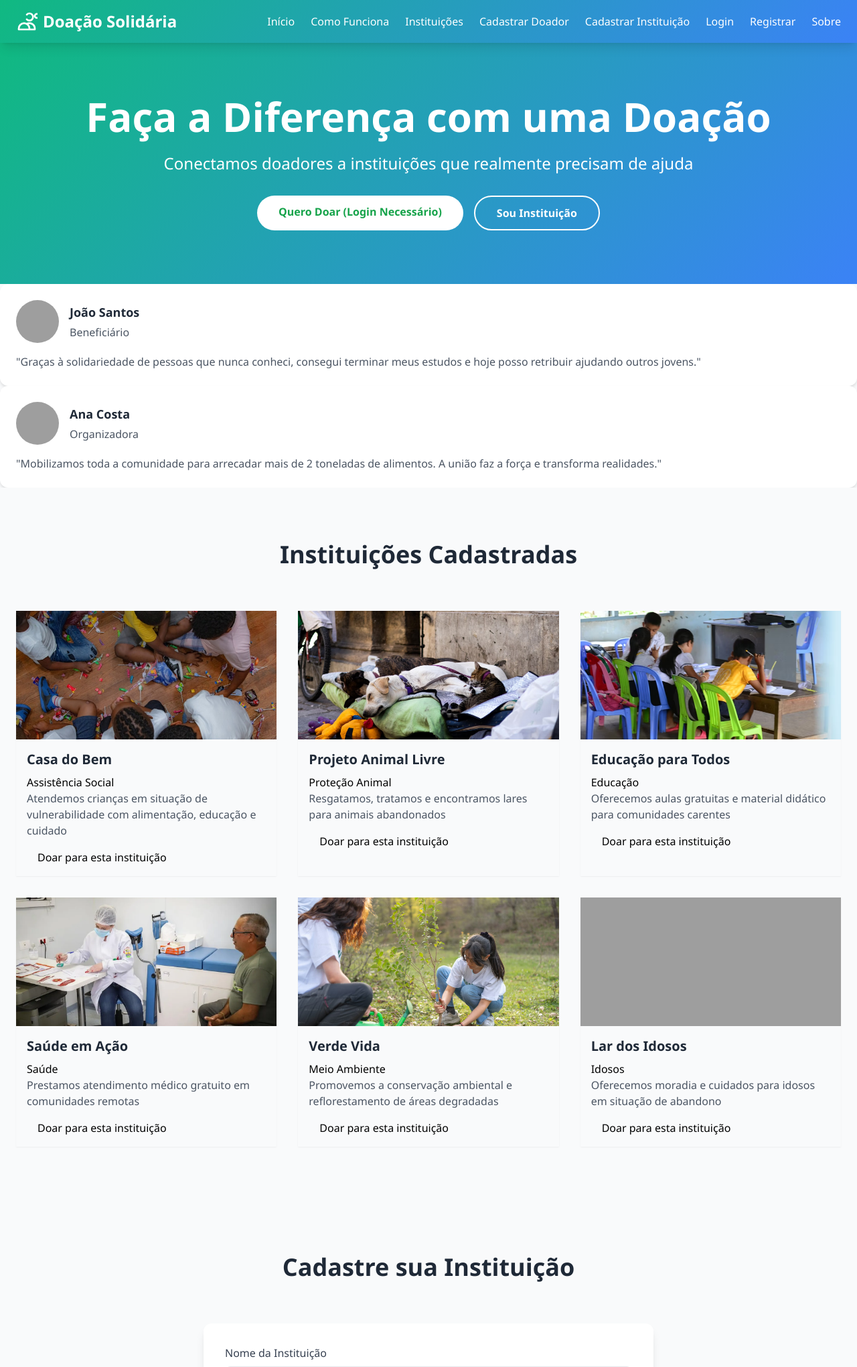
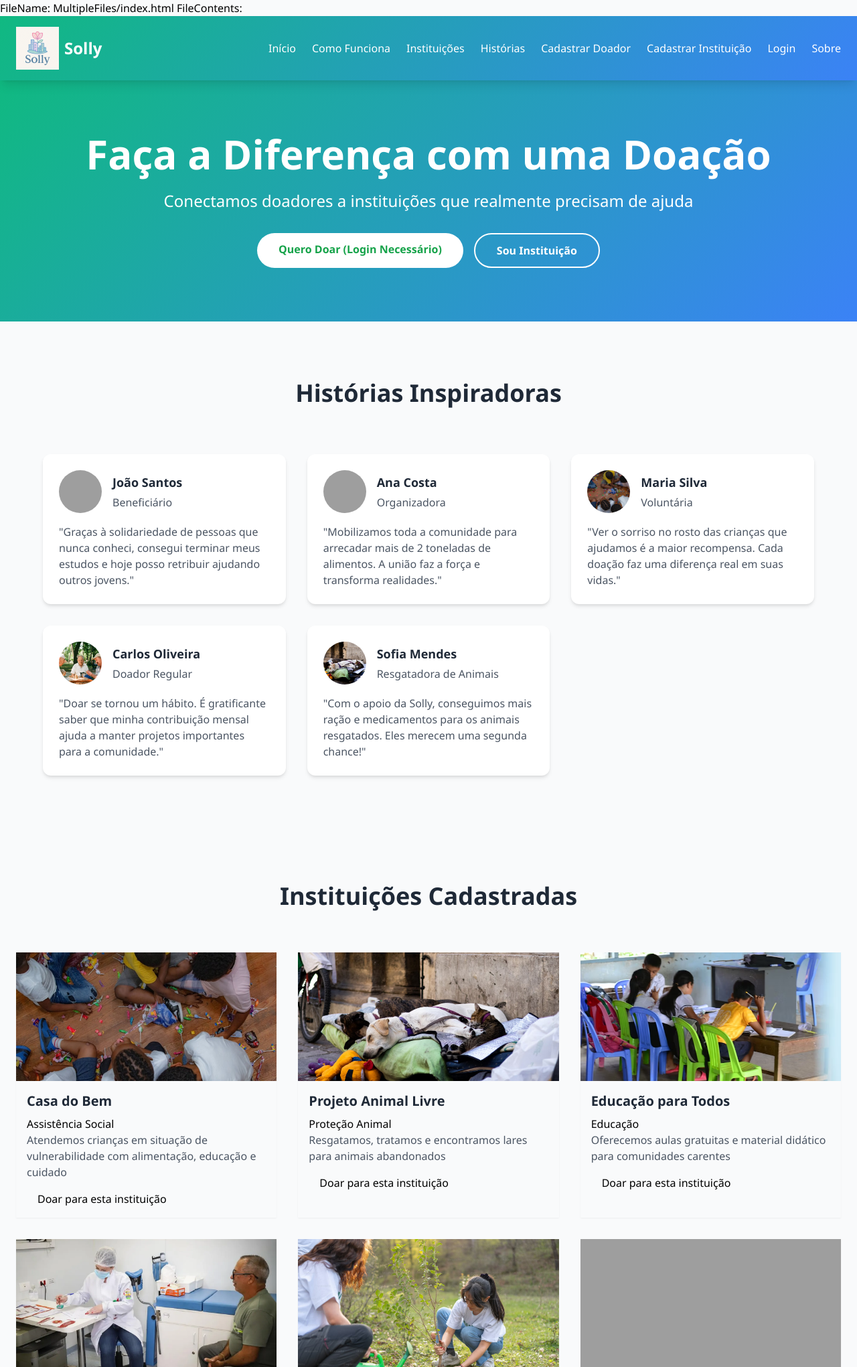
Before and after one commit to anacarolinetrajano/SolidariedadeEmA-o, a Django app: page / in a window 1280 px wide. Shown: the top 2041 px of the page at 67% size. Run offline with Django 4.2, Linux system fonts and the light colour scheme; some libraries are stand-ins or nearby versions; grey boxes are pictures that could not be loaded.

Commit message:
Tiramos print da tela

```diff
--- a/paginasweb/templates/paginasweb/index.html
+++ b/paginasweb/templates/paginasweb/index.html
@@ -1,4 +1,5 @@
-{# FileName: MultipleFiles/index.html #}
+FileName: MultipleFiles/index.html
+FileContents: {# FileName: MultipleFiles/index.html #}
 {% load static %}
 
 
@@ -17,15 +18,14 @@
         <nav class="container mx-auto px-6 py-4">
             <div class="flex justify-between items-center">
              <div class="text-2xl font-bold flex items-center">
-                    <svg class="w-8 h-8 mr-2" fill="none" stroke="currentColor" viewBox="0 0 24 24">
-                        <path stroke-linecap="round" stroke-linejoin="round" stroke-width="2" d="M12 4.354a4 4 0 110 5.292M15 21H3v-1a6 6 0 0112 0v1zm0 0h6v-1a6 6 0 00-9-5.197m13.5-9a2.25 2.25 0 11-4.5 0 2.25 2.25 0 014.5 0z"></path>
-                    </svg>
-                    Doação Solidária
+            <img src="{% static 'img/Solly.png' %}" alt="Solly Logo" class="w-16 h-16 mr-2" />
+                Solly
     </div>
                 <div class="hidden md:flex space-x-6">
                     <a href="#inicio" class="hover:text-gray-200 transition-colors">Início</a>
                     <a href="#como-funciona" class="hover:text-gray-200 transition-colors">Como Funciona</a>
                     <a href="#instituicoes" class="hover:text-gray-200 transition-colors">Instituições</a>
+                    <a href="#historias-inspiradoras" class="hover:text-gray-200 transition-colors">Histórias</a> {# ADDED: Link to new stories section #}
 
                     {# --- START MODIFICATION --- #}
                     {# Links que devem estar sempre visíveis #}
@@ -34,7 +34,7 @@
 
                     {% if user.is_authenticated %}
                         <a href="{% url 'cadastrar-doacao' %}" class="hover:text-gray-200 transition-colors">Fazer Doação</a>
-                        <a href="{% url 'minhas-doacoes' %}" class="hover:text-gray-200 transition-colors">Minhas Doações</a>
+                        <a href="{% url 'doacaoList' %}" class="hover:text-gray-200 transition-colors">Minhas Doações</a>
                         <a href="{% url 'doadorList' %}" class="hover:text-gray-200 transition-colors">Meus Doadores</a>
                         <a href="{% url 'instituicaoList' %}" class="hover:text-gray-200 transition-colors">Minhas Instituições</a>
                         <a href="{% url 'historias-inspiradorasList' %}" class="hover:text-gray-200 transition-colors">Minhas Histórias</a>
@@ -42,7 +42,6 @@
                         <a href="{% url 'sair' %}" class="hover:text-gray-200 transition-colors">Sair ({{ user.username }})</a>
                     {% else %}
                         <a href="{% url 'login' %}" class="hover:text-gray-200 transition-colors">Login</a>
-                        <a href="{% url 'registrar' %}" class="hover:text-gray-200 transition-colors">Registrar</a>
                     {% endif %}
                     {# --- END MODIFICATION --- #}
 
@@ -78,7 +77,11 @@
         </div>
     </section>
 
-  </div>
+    {# ADDED: New section for Inspirational Stories #}
+    <section id="historias-inspiradoras" class="stories">
+        <div class="container mx-auto px-6">
+            <h2 class="section-title">Histórias Inspiradoras</h2>
+            <div class="story-cards">
                 <div class="story-card">
                     <div class="story-header">
                         <img src="https://storage.googleapis.com/workspace-0f70711f-8b4e-4d94-86f1-2a93ccde5887/image/0e363574-18c7-4f82-ab72-e8c4acbebba7.png" alt="João Santos - Beneficiário de programa de alimentação comunitária" class="story-avatar" />
@@ -99,6 +102,36 @@
                     </div>
                     <p>"Mobilizamos toda a comunidade para arrecadar mais de 2 toneladas de alimentos. A união faz a força e transforma realidades."</p>
                 </div>
+                <div class="story-card">
+                    <div class="story-header">
+                        <img src="{% static 'img/crianças.jpg' %}" alt="Maria Silva - Voluntária" class="story-avatar" />
+                        <div>
+                            <h4>Maria Silva</h4>
+                            <p>Voluntária</p>
+                        </div>
+                    </div>
+                    <p>"Ver o sorriso no rosto das crianças que ajudamos é a maior recompensa. Cada doação faz uma diferença real em suas vidas."</p>
+                </div>
+                <div class="story-card">
+                    <div class="story-header">
+                        <img src="{% static 'img/idoso.jpg' %}" alt="Carlos Oliveira - Doador Regular" class="story-avatar" />
+                        <div>
+                            <h4>Carlos Oliveira</h4>
+                            <p>Doador Regular</p>
+                        </div>
+                    </div>
+                    <p>"Doar se tornou um hábito. É gratificante saber que minha contribuição mensal ajuda a manter projetos importantes para a comunidade."</p>
+                </div>
+                <div class="story-card">
+                    <div class="story-header">
+                        <img src="{% static 'img/animais.jpg' %}" alt="Sofia Mendes - Resgatadora de Animais" class="story-avatar" />
+                        <div>
+                            <h4>Sofia Mendes</h4>
+                            <p>Resgatadora de Animais</p>
+                        </div>
+                    </div>
+                    <p>"Com o apoio da Solly, conseguimos mais ração e medicamentos para os animais resgatados. Eles merecem uma segunda chance!"</p>
+                </div>
             </div>
         </div>
     </section>
@@ -113,11 +146,35 @@
         </div>
     </section>
 
-    {# --- START MODIFICATION: REMOVED DONATION SECTION FROM INDEX --- #}
-    {# The donation form will now be on the 'cadastrar-doacao' page, which requires login #}
-    {# <section id="doar" class="py-20 bg-white"> ... </section> #}
-    {# --- END MODIFICATION --- #}
-
+    {# ADDED: New section for Doador Registration #}
+    <section id="cadastrar-doador-section" class="py-20 bg-white">
+        <div class="container mx-auto px-6">
+            <h2 class="text-3xl md:text-4xl font-bold text-center text-gray-800 mb-16">Cadastre-se como Doador</h2>
+            <div class="max-w-2xl mx-auto bg-gray-50 rounded-xl shadow-lg p-8">
+                <form id="doador-form">
+                    <div class="mb-6">
+                        <label for="doador-nome" class="block text-gray-700 mb-2">Nome Completo</label>
+                        <input type="text" id="doador-nome" class="w-full px-4 py-3 border rounded-lg focus:ring-2 focus:ring-green-500 focus:border-transparent" placeholder="Seu nome completo" required>
+                    </div>
+                    <div class="mb-6">
+                        <label for="doador-telefone" class="block text-gray-700 mb-2">Telefone</label>
+                        <input type="tel" id="doador-telefone" class="w-full px-4 py-3 border rounded-lg focus:ring-2 focus:ring-green-500 focus:border-transparent" placeholder="(XX) XXXXX-XXXX" required>
+                    </div>
+                    <div class="mb-6">
+                        <label for="doador-cidade" class="block text-gray-700 mb-2">Cidade</label>
+                        <input type="text" id="doador-cidade" class="w-full px-4 py-3 border rounded-lg focus:ring-2 focus:ring-green-500 focus:border-transparent" placeholder="Sua cidade" required>
+                    </div>
+                    <div class="mb-6">
+                        <label for="doador-email" class="block text-gray-700 mb-2">Email</label>
+                        <input type="email" id="doador-email" class="w-full px-4 py-3 border rounded-lg focus:ring-2 focus:ring-green-500 focus:border-transparent" placeholder="seu.email@exemplo.com" required>
+                    </div>
+                    <button type="submit" class="w-full bg-green-600 text-white py-3 px-6 rounded-lg font-semibold hover:bg-green-700 transition-colors">
+                        Cadastrar Doador
+                    </button>
+                </form>
+            </div>
+        </div>
+    </section>
 
     <!-- Register Institution -->
     {# Esta seção pode ser removida se você preferir usar apenas o link no cabeçalho #}
@@ -173,7 +230,7 @@
         <div class="container mx-auto px-6">
             <div class="grid md:grid-cols-4 gap-8">
                 <div>
-                    <h3 class="text-xl font-bold mb-4">Doação Solidária</h3>
+                    <h3 class="text-xl font-bold mb-4">Solly {# MODIFIED: Changed logo name to Solly #}</h3>
                     <p class="text-gray-400">Conectando pessoas que querem ajudar com instituições que precisam de apoio.</p>
                 </div>
                 <div>
@@ -182,28 +239,7 @@
                         <li><a href="#inicio" class="text-gray-400 hover:text-white">Início</a></li>
                         <li><a href="#como-funciona" class="text-gray-400 hover:text-white">Como Funciona</a></li>
                         <li><a href="#instituicoes" class="text-gray-400 hover:text-white">Instituições</a></li>
-                    </ul>
-                </div>
-                <div>
-                    <h4 class="font-semibold mb-4">Ações</h4>
-                    <ul class="space-y-2">
-                        {# --- START MODIFICATION --- #}
-                        {# Links que devem estar sempre visíveis #}
-                        <li><a href="{% url 'cadastrar-doador' %}" class="text-gray-400 hover:text-white">Cadastrar Doador</a></li>
-                        <li><a href="{% url 'cadastrar-instituicao' %}" class="text-gray-400 hover:text-white">Cadastrar Instituição</a></li>
-
-                        {% if user.is_authenticated %}
-                            <li><a href="{% url 'cadastrar-doacao' %}" class="text-gray-400 hover:text-white">Fazer Doação</a></li>
-                            <li><a href="{% url 'minhas-doacoes' %}" class="text-gray-400 hover:text-white">Minhas Doações</a></li>
-                            <li><a href="{% url 'doadorList' %}" class="text-gray-400 hover:text-white">Meus Doadores</a></li>
-                            <li><a href="{% url 'instituicaoList' %}" class="text-gray-400 hover:text-white">Minhas Instituições</a></li>
-                            <li><a href="{% url 'historias-inspiradorasList' %}" class="text-gray-400 hover:text-white">Minhas Histórias</a></li>
-                            <li><a href="{% url 'statusList' %}" class="text-gray-400 hover:text-white">Meus Status</a></li>
-                        {% else %}
-                            <li><a href="{% url 'login' %}" class="text-gray-400 hover:text-white">Login</a></li>
-                            <li><a href="{% url 'registrar' %}" class="text-gray-400 hover:text-white">Registrar</a></li>
-                        {% endif %}
-                        {# --- END MODIFICATION --- #}
+                        <li><a href="#historias-inspiradoras" class="text-gray-400 hover:text-white">Histórias</a></li> {# ADDED: Link to new stories section #}
                     </ul>
                 </div>
                 <div>
@@ -213,7 +249,7 @@
                 </div>
             </div>
             <div class="border-t border-gray-700 mt-8 pt-8 text-center text-gray-400">
-                <p>© 2024 Doação Solidária. Todos os direitos reservados.</p>
+                <p>© 2024 Solly. Todos os direitos reservados.</p> {# MODIFIED: Changed copyright name to Solly #}
             </div>
         </div>
     </footer>
@@ -322,7 +358,16 @@
           e.preventDefault();
 
           // Simulate registration
-          alert('Cadastro enviado! Entraremos em contato em breve para validar suas informações.');
+          alert('Cadastro de instituição enviado! Entraremos em contato em breve para validar suas informações.');
+          this.reset();
+      });
+
+      // Handle doador form submission (new)
+      document.getElementById('doador-form').addEventListener('submit', function(e) {
+          e.preventDefault();
+
+          // Simulate registration
+          alert('Cadastro de doador enviado! Obrigado por se juntar à nossa causa.');
           this.reset();
       });
 
```
Also changed, not shown: static/img/Solly.png (added). Lines whose indentation alone changed are shown as unchanged.
